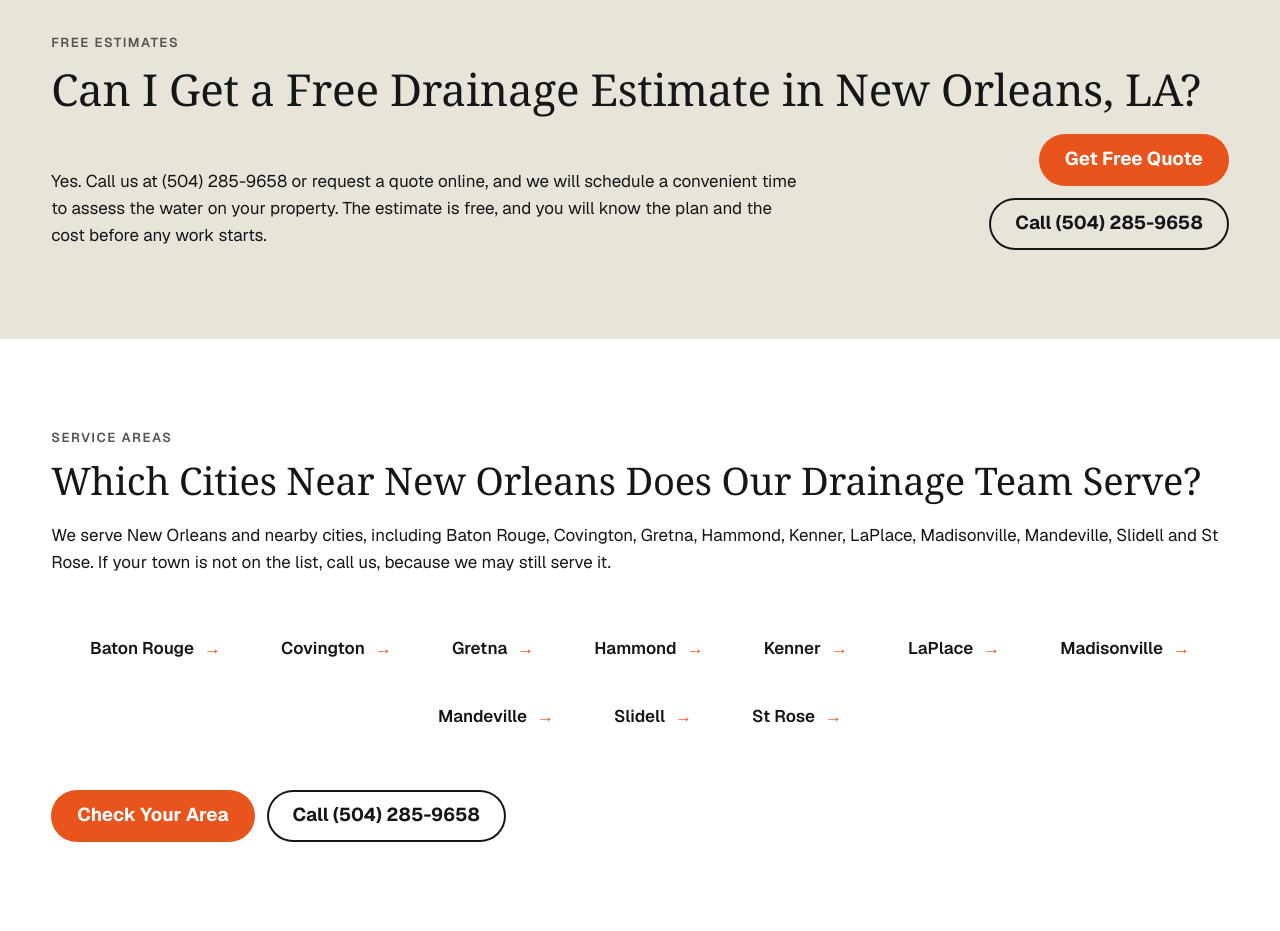
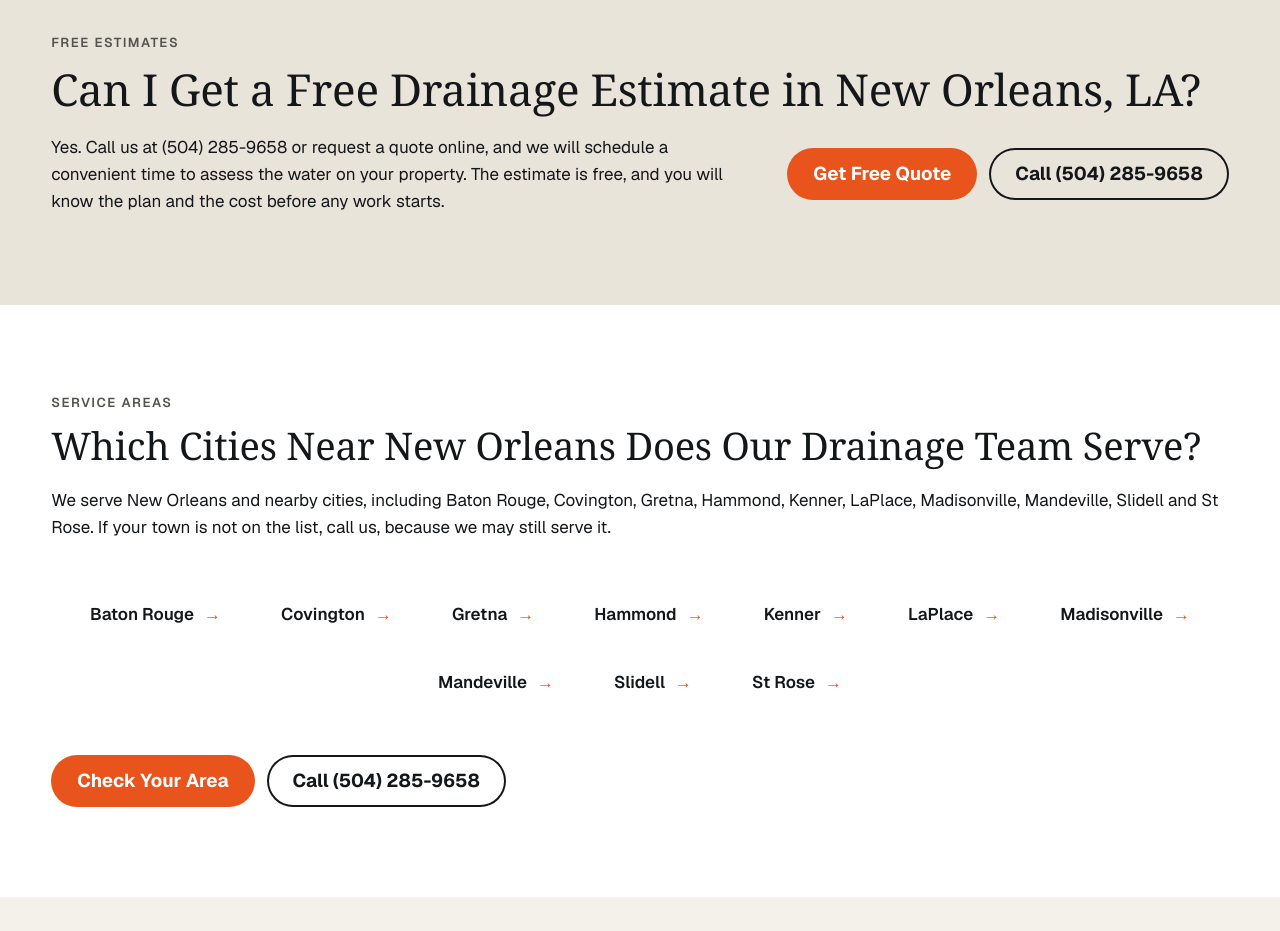
Before and after one commit to aaronf-glitch/big-easy-drainage-redesign, a plain HTML site: page about.html in a window 1280 px wide. Shown: the part 3160-4091 px from the top of the page. Drawn offline with nearby package versions, Linux system fonts and the light colour scheme; a web font is replaced by a local one.

Commit message:
Estimate band: buttons side by side, centred with the text

```diff
--- a/about.html
+++ b/about.html
@@ -1,12 +1,13 @@
 <!doctype html>
 <html lang="en">
 <head>
+<meta name="robots" content="noindex, nofollow">
 <meta charset="utf-8">
 <meta name="viewport" content="width=device-width, initial-scale=1">
 <title>About Our New Orleans Drainage Company | Big Easy Drainage</title>
 <meta name="description" content="Big Easy Drainage is a locally owned New Orleans drainage company that installs, repairs and maintains yard drainage. Request your free estimate today.">
 <!-- BUILD NOTE: noindex is for the local mockup only. Remove before publish. -->
-<meta name="robots" content="noindex, nofollow">
+
 <link rel="canonical" href="https://www.bigeasydrainage.com/about/">
 <meta property="og:type" content="website">
 <meta property="og:site_name" content="Big Easy Drainage">
@@ -301,7 +302,7 @@
 .pair-end{display:flex;flex-wrap:wrap;gap:12px;justify-content:flex-start;margin-top:clamp(28px,3.5vw,48px)}
 .proc-left{display:flex;flex-direction:column}.proc-left .pair-end,.cities+.pair-end{margin-top:24px}
 .issue-pair{margin-top:20px}
-.head .split.split-side{grid-template-columns:minmax(0,8fr) minmax(0,4fr);gap:clamp(20px,4vw,72px);align-items:end}.head .split.split-side .pair{justify-content:flex-end}@media (max-width:900px){.head .split.split-side{grid-template-columns:1fr}.head .split.split-side .pair{justify-content:flex-start}}
+.head .split.split-side{grid-template-columns:minmax(0,1fr) auto;gap:clamp(24px,4vw,64px);align-items:center}.head .split.split-side .pair{justify-content:flex-end;flex-wrap:nowrap}@media (max-width:900px){.head .split.split-side{grid-template-columns:1fr}.head .split.split-side .pair{justify-content:flex-start;flex-wrap:wrap}}
 .cities+.pair-end{justify-content:center}
 
   /* ===== INNER TEMPLATE (2026-11-13): full-height photo hero, no mask, readability from crop + text-shadow ===== */
```
Also changed, not shown: baton-rouge.html (+3 -2 lines), blog.html (+3 -2 lines), case-studies.html (+3 -2 lines), catch-basins.html (+3 -2 lines), channel-drains.html (+3 -2 lines), contact.html (+3 -2 lines), covington.html (+3 -2 lines), dry-wells.html (+3 -2 lines), french-drains.html (+3 -2 lines), gretna.html (+3 -2 lines), hammond.html (+3 -2 lines), index.html (+3 -2 lines), kenner.html (+3 -2 lines), landscape-drainage-solutions.html (+3 -2 lines), 5 more files.
